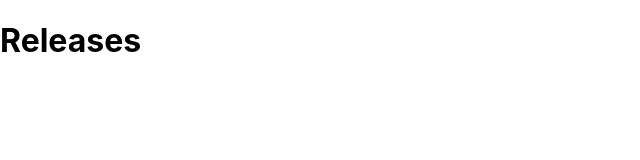
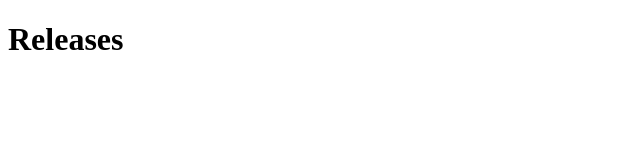
Before and after one commit to CarolinaInglethe/ci-space-x, a React (Create React App) app: page / in a window 1280 px wide. Shown: the top 160 px of the page, without its empty margins (0-640 px from the left). Built offline with nearby package versions, Linux system fonts and the light colour scheme.

Commit message:
limpa react

```diff
--- a/src/index.css
+++ /dev/null
@@ -1,13 +0,0 @@
-body {
-  margin: 0;
-  font-family: -apple-system, BlinkMacSystemFont, 'Segoe UI', 'Roboto', 'Oxygen',
-    'Ubuntu', 'Cantarell', 'Fira Sans', 'Droid Sans', 'Helvetica Neue',
-    sans-serif;
-  -webkit-font-smoothing: antialiased;
-  -moz-osx-font-smoothing: grayscale;
-}
-
-code {
-  font-family: source-code-pro, Menlo, Monaco, Consolas, 'Courier New',
-    monospace;
-}
--- a/src/index.js
+++ b/src/index.js
@@ -1,6 +1,5 @@
 import React from 'react';
 import ReactDOM from 'react-dom';
-import './index.css';
 import App from './App';
 import reportWebVitals from './reportWebVitals';
 
@@ -11,7 +10,4 @@
   document.getElementById('root')
 );
 
-// If you want to start measuring performance in your app, pass a function
-// to log results (for example: reportWebVitals(console.log))
-// or send to an analytics endpoint. Learn more: https://bit.ly/CRA-vitals
 reportWebVitals();
```
